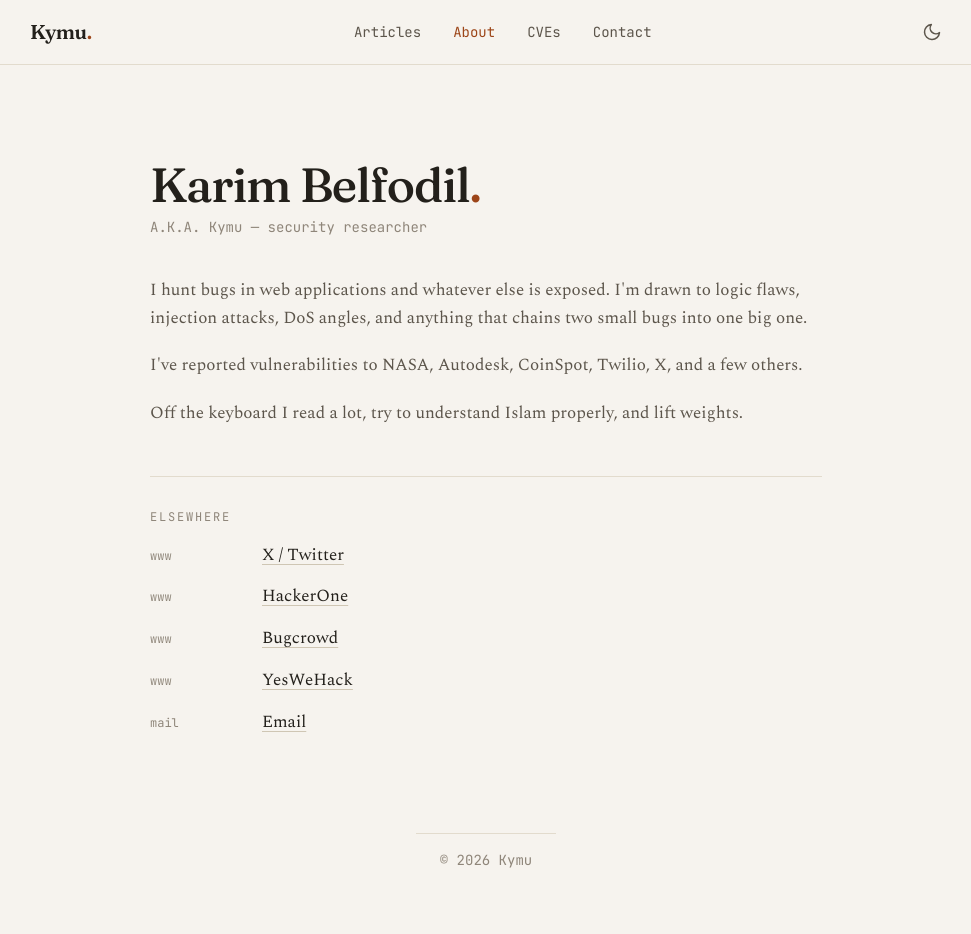
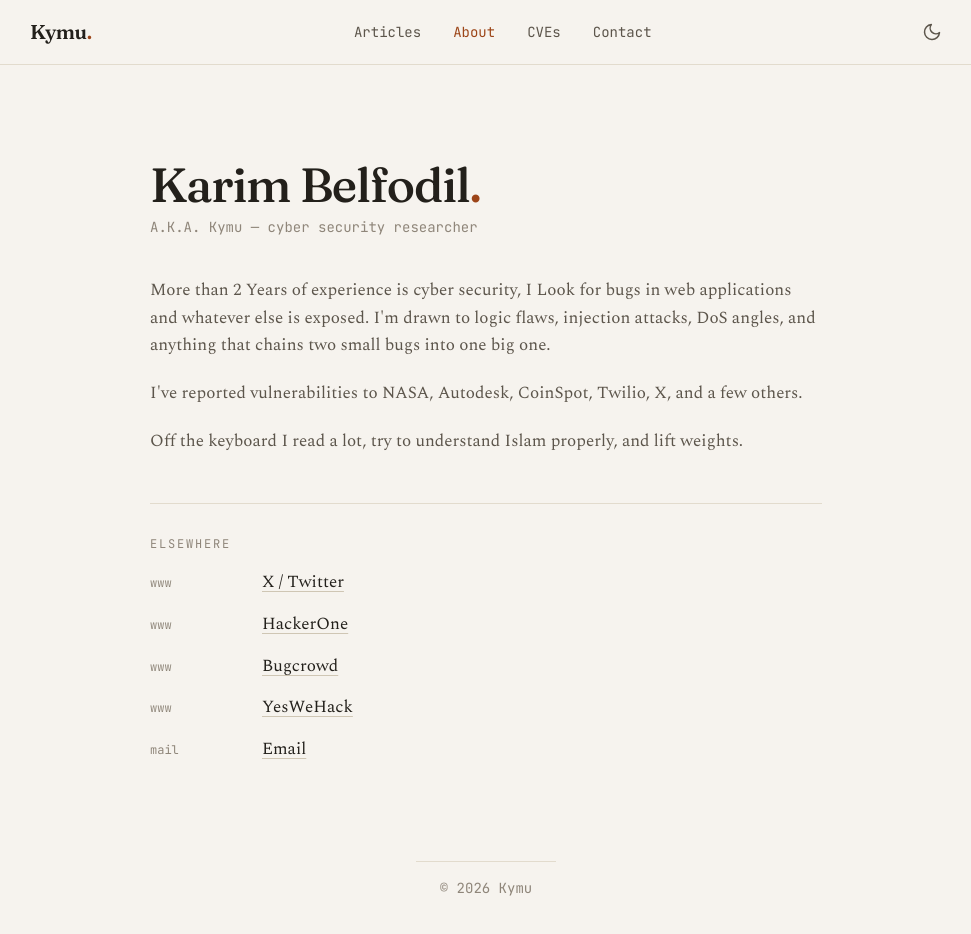
Before and after one commit to K3S3l7/my-blog, a Next.js app: page /about in a window 1280 px wide. Shown: the top 934 px of the page, without its empty margins (154-1125 px from the left). Built offline with nearby package versions, Linux system fonts and the light colour scheme.

Commit message:
Update job title and experience description

```diff
--- a/app/about/page.tsx
+++ b/app/about/page.tsx
@@ -13,12 +13,12 @@ export default function AboutPage() {
         Karim Belfodil<span className="text-accent">.</span>
       </h1>
       <p className="mt-2 font-mono text-sm text-muted">
-        A.K.A. Kymu — security researcher
+        A.K.A. Kymu — cyber security researcher
       </p>
 
       <div className="mt-10 space-y-5 text-[17px] leading-relaxed text-ink-soft">
         <p>
-          I hunt bugs in web applications and whatever else is exposed. I&apos;m
+          More than 2 Years of experience is cyber security, I Look for bugs in web applications and whatever else is exposed. I&apos;m
           drawn to logic flaws, injection attacks, DoS angles, and anything that
           chains two small bugs into one big one.
         </p>
```
